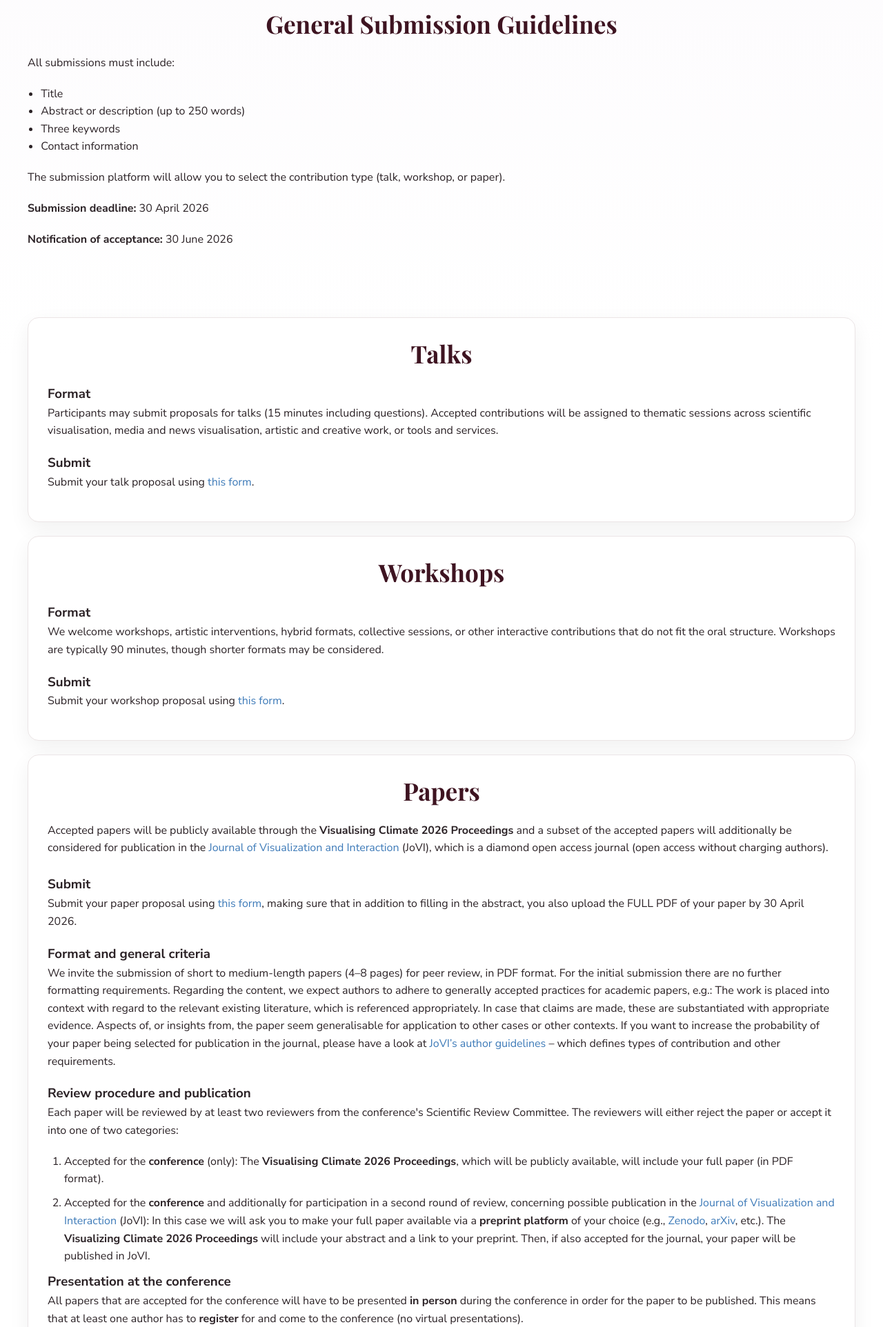
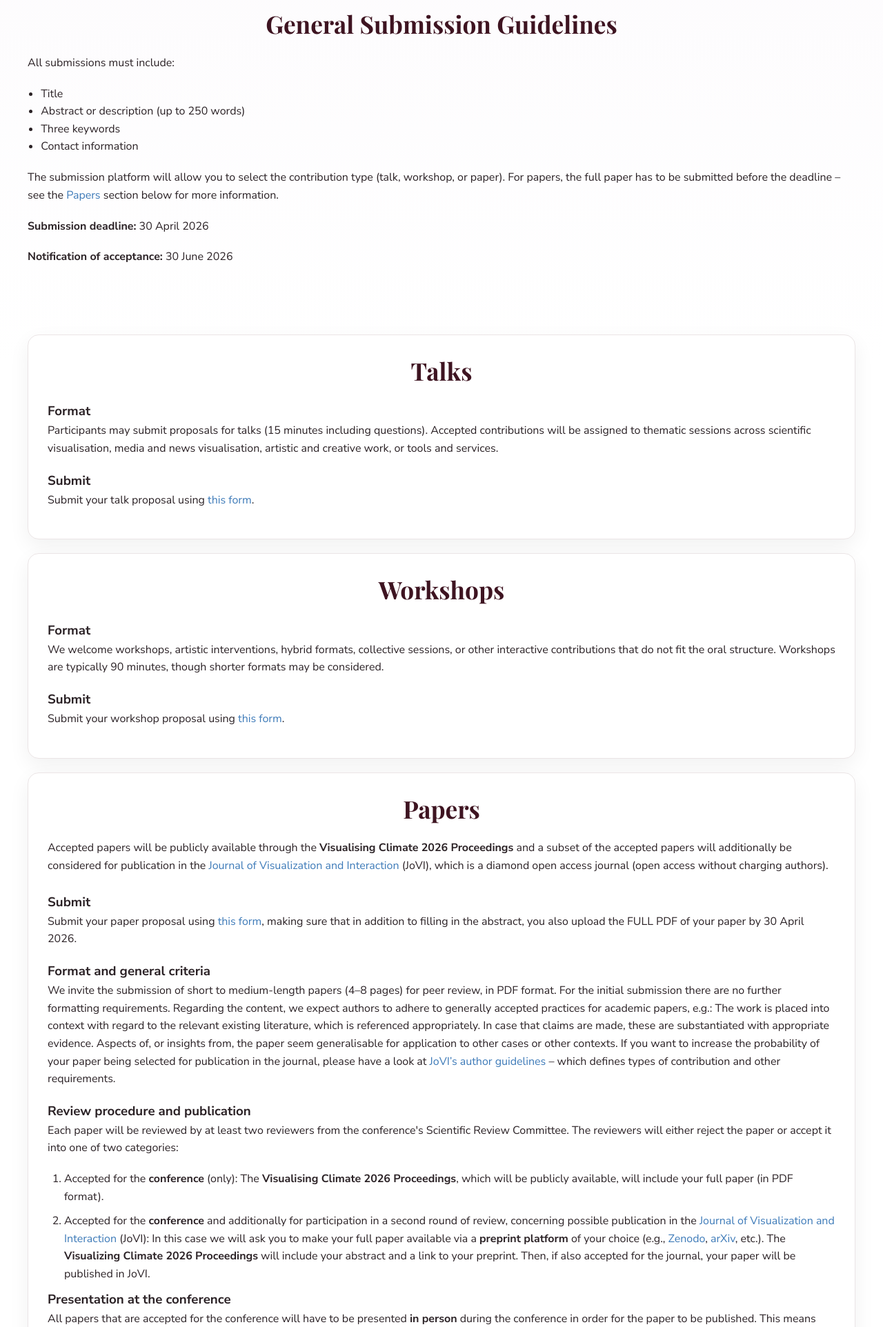
Before and after one commit to mastrong/climateconf, a Django app: page /submissions/ in a window 1280 px wide. Shown: the part 832-2756 px from the top of the page at 69% size. Run offline with Django 5.2, Linux system fonts and the light colour scheme.

Commit message:
update to include papers link at top

```diff
--- a/templates/submissions.html
+++ b/templates/submissions.html
@@ -69,6 +69,7 @@
 
       <p class="desc">
         The submission platform will allow you to select the contribution type (talk, workshop, or paper).
+        For papers, the full paper has to be submitted before the deadline – see the <a href="#papers">Papers</a> section below for more information.
       </p>
 
       <p class="desc"><strong>Submission deadline:</strong> 30 April 2026</p>
@@ -120,7 +121,7 @@
           </p>
         </div>
         <!-- PAPERS -->
-        <div class="col-block">
+        <div id="papers" class="col-block">
           <h2>Papers</h2>
           <p>
             Accepted papers will be publicly available through the <strong>Visualising Climate 2026 Proceedings</strong> and a subset of
```
